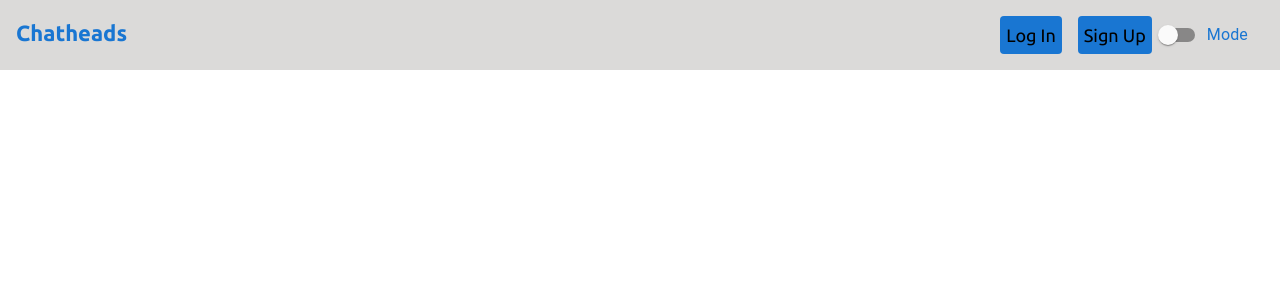
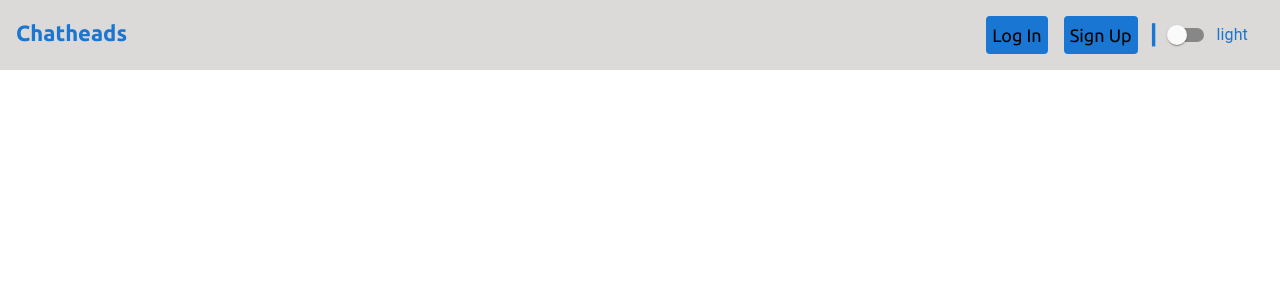
Before and after one commit to shreyash616/chatheads, a React (Create React App) app in the folder chatheads-ui/: page / in a window 1280 px wide. Shown: the top 300 px of the page. Built offline with nearby package versions, Linux system fonts and the light colour scheme.

Commit message:
added theme switcher

```diff
--- a/chatheads-ui/src/App.js
+++ b/chatheads-ui/src/App.js
@@ -10,15 +10,24 @@ function App() {
 
   const [theme, setTheme] = useState('light')
 
+  const switchTheme = () => {
+    if (theme === 'light'){
+      setTheme('dark')
+    } else{
+      setTheme('light')
+    }
+
+  }
+
   const commonProps = {
-    setTheme
+    switchTheme,
+    title: appConstants.navBarTitle,
+    theme
   }
 
   return (
     <React.Fragment>
       <NavBar
-        title={appConstants.navBarTitle}
-        theme={theme}
         {...commonProps}
         />
       <Router>
--- a/chatheads-ui/src/common/components/navigation-bar/index.js
+++ b/chatheads-ui/src/common/components/navigation-bar/index.js
@@ -4,7 +4,8 @@ import PropTypes from 'prop-types'
 import {
     Navbar,
     NavbarBrand,
-    ActionButtons
+    ActionButtons,
+    Divider
 } from './styles'
 import styleVals from '../../styleVals/global'
 import Switch from '@material-ui/core/Switch';
@@ -23,12 +24,16 @@ const AppNavbar = (props) => {
           Sign Up
         </Button>
     </ActionButtons>
+    <Divider>
+      |
+    </Divider>
     <FormGroup>
     <FormControlLabel
         control={
           <Switch />
         }
-        label="Mode"
+        label={props.theme}
+        onChange = {props.switchTheme}
       />
     </FormGroup>
     </Navbar>
--- a/chatheads-ui/src/common/components/navigation-bar/styles.js
+++ b/chatheads-ui/src/common/components/navigation-bar/styles.js
@@ -39,3 +39,9 @@ export const ActionButtons = styled.div`
     display: flex;
     flex-direction: row;
 `
+export const Divider = styled.span`
+    font-size: ${styleVals.dimensions.spacing24};
+    margin-left: ${styleVals.dimensions.spacing4};
+    margin-top: ${styleVals.dimensions.spacing4};
+    margin-right: ${styleVals.dimensions.spacing12};
+`
--- a/chatheads-ui/src/common/styleVals/global.js
+++ b/chatheads-ui/src/common/styleVals/global.js
@@ -12,6 +12,7 @@ export default {
         spacing18: '18px',
         spacing20: '20px',
         spacing22: '22px',
+        spacing24: '24px',
     },
     color: {
         dark: '#1c272b',
```
